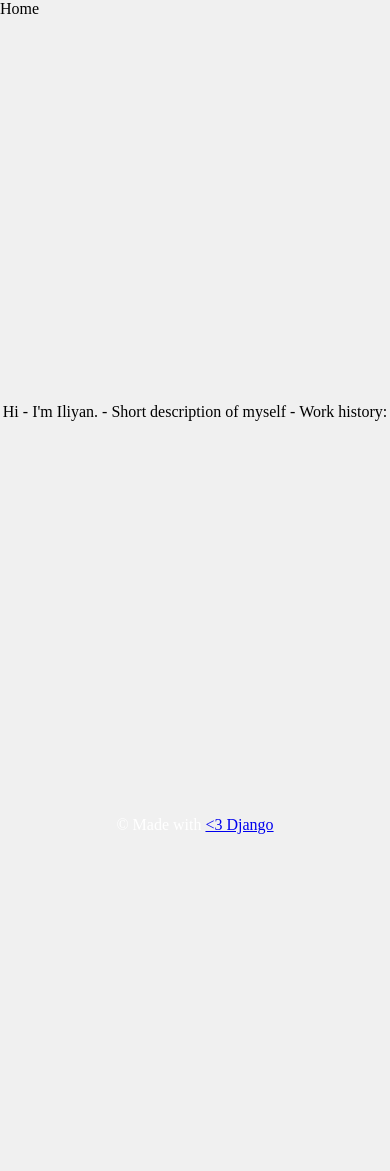
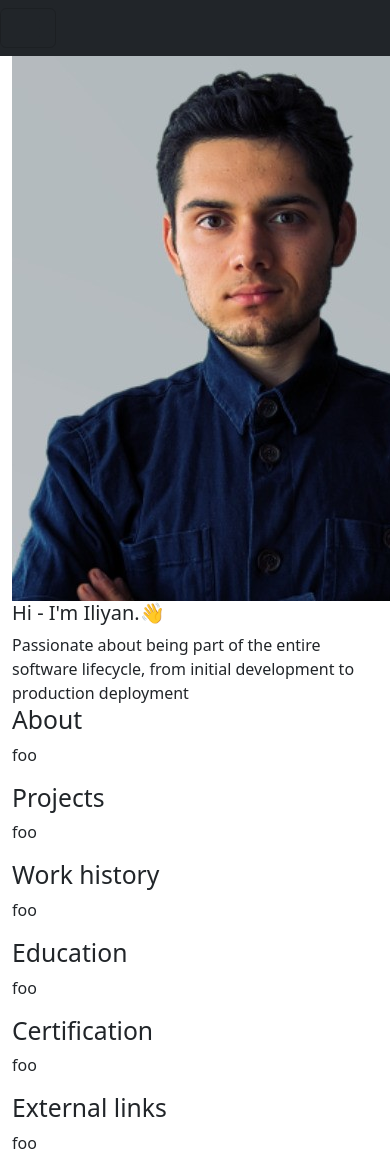
Before and after one commit to IliyanKostov9/portfolio, a Django app: page / in a window 390 px wide; the page is wider, and only the part inside the window is pictured. Before the commit the page ends 834 px from the top of that part, so only its background shows below. Run offline with Django 5.2, Linux system fonts and the light colour scheme; some libraries are stand-ins or nearby versions.

Commit message:
feat: added bootstrap template

```diff
--- a/src/apps/landing_page/templates/landing_page/base.html
+++ b/src/apps/landing_page/templates/landing_page/base.html
@@ -1,19 +1,35 @@
+{% load static %}
+
 <!doctype html>
 <html lang="en">
   <head>
-    {% block head %}
-    <title>{% block title %} {% endblock %} - Iliyan Kostov</title>
-    {% endblock %}
-    <link rel="stylesheet" type="text/css" href="style/default.css" />
+    <title>{% block title %} {% endblock %}</title>
+    <link rel="stylesheet" href="https://cdn.jsdelivr.net/npm/bootstrap@5.3.3/dist/css/bootstrap.min.css" integrity="sha384-QWTKZyjpPEjISv5WaRU9OFeRpok6YctnYmDr5pNlyT2bRjXh0JMhjY6hW+ALEwIH" crossorigin="anonymous">
   </head>
   <body>
-    <div class="content">
-      <div id="content">{% block content %} {% endblock %}</div>
+    <script src="https://cdn.jsdelivr.net/npm/bootstrap@5.3.3/dist/js/bootstrap.bundle.min.js" integrity="sha384-YvpcrYf0tY3lHB60NNkmXc5s9fDVZLESaAA55NDzOxhy9GkcIdslK1eN7N6jIeHz" crossorigin="anonymous"></script>
+
+    <!-- TODO: Fix light theme for nav bar text not being white -->
+    <nav class="navbar navbar-expand-lg navbar-light bg-dark">
+      <button class="navbar-toggler" type="button" data-toggle="collapse" data-target="#navbarNav" aria-controls="navbarNav" aria-expanded="false" aria-label="Toggle navigation">
+        <span class="navbar-toggler-icon"></span>
+      </button>
+      <div class="collapse navbar-collapse" id="navbarNav">
+        <div class="navbar-nav">
+          <a class="nav-item nav-link active" href="#">Home <span class="sr-only">(current)</span></a>
+          <a class="nav-item nav-link" href="#">Projects</a>
+          <a class="nav-item nav-link" href="#">About</a>
+          <a class="nav-item nav-link" href="#">Contact me</a>
+          </div>
+    </nav>
+
+    <div class="container-fluid">
+      {% block content %} {% endblock %}
     </div>
-    <div id="footer" class="footer">
-      {% block footer %} &copy; Made with
-      <a href="https://www.djangoproject.com/"> <3 Django</a>
-      {% endblock %}
-    </div>
+    <!-- <div id="footer" class="footer"> -->
+    <!--   {% block footer %} &copy; Made with -->
+    <!--   <a href="https://www.djangoproject.com/"> <3 Django</a> -->
+    <!--   {% endblock %} -->
+    <!-- </div> -->
   </body>
-</html>
+</html
--- a/src/apps/landing_page/templates/landing_page/home.html
+++ b/src/apps/landing_page/templates/landing_page/home.html
@@ -2,10 +2,65 @@
 {% load django_bootstrap5 %}
 
 {% block title %} Home test {% endblock %}
-<!--head -->
-{% block head %} Home {% endblock %}
-
 <!--content -->
 {% block content %}
-Hi - I'm Iliyan. - Short description of myself - Work history:
+
+    <div class=”jumbotron”>
+
+    <div class="media">
+        <!-- TODO: fix image not showing -->
+      <img class="mr-3" class="rounded float-right" src="../../assets/profile.jpg" alt="profile image">
+      <div class="media-body">
+        <h5 class="mt-0">Hi - I'm Iliyan.👋</h5>
+        Passionate about being part of the entire software lifecycle, from initial development to production deployment
+      </div>
+    </div>
+
+    <div class=”container”>
+
+        <div class=”row”>
+            <div class=”col-″>
+                <h2>About</h2>
+                <p>foo</p>
+            </div>
+        </div>
+
+
+        <div class=”row”>
+            <div class=”col-md-4″>
+                <h2>Projects</h2>
+                <p>foo</p>
+            </div>
+        </div>
+
+        <div class=”row”>
+            <div class=”col-md-4″>
+                <h2>Work history</h2>
+                <p>foo</p>
+            </div>
+        </div>
+
+        <div class=”row”>
+            <div class=”col-md-4″>
+                <h2>Education</h2>
+                <p>foo</p>
+            </div>
+        </div>
+
+        <div class=”row”>
+            <div class=”col-md-4″>
+                <h2>Certification</h2>
+                <p>foo</p>
+            </div>
+        </div>
+
+        <div class=”row”>
+            <div class=”col-md-4″>
+                <h2>External links</h2>
+                <p>foo</p>
+            </div>
+        </div>
+
+   </div>
+
 {% endblock %}
--- a/src/apps/landing_page/views.py
+++ b/src/apps/landing_page/views.py
@@ -1,11 +1,14 @@
+from typing import Final
 from django.http import HttpResponse
 from django.template import loader
 from django.views.decorators.http import require_http_methods, require_POST
 
+APP_NAME: Final[str] = "landing_page"
+
 
 @require_http_methods(["GET"])
 def home(request):
-    template = loader.get_template("landing_page/home.html")
+    template = loader.get_template(f"{APP_NAME}/home.html")
     return HttpResponse(template.render({}, request))
 
 
```
Also changed, not shown: src/apps/landing_page/templates/landing_page/style/default.css (+28 -0 lines), src/apps/landing_page/assets/profile.jpg (added).
